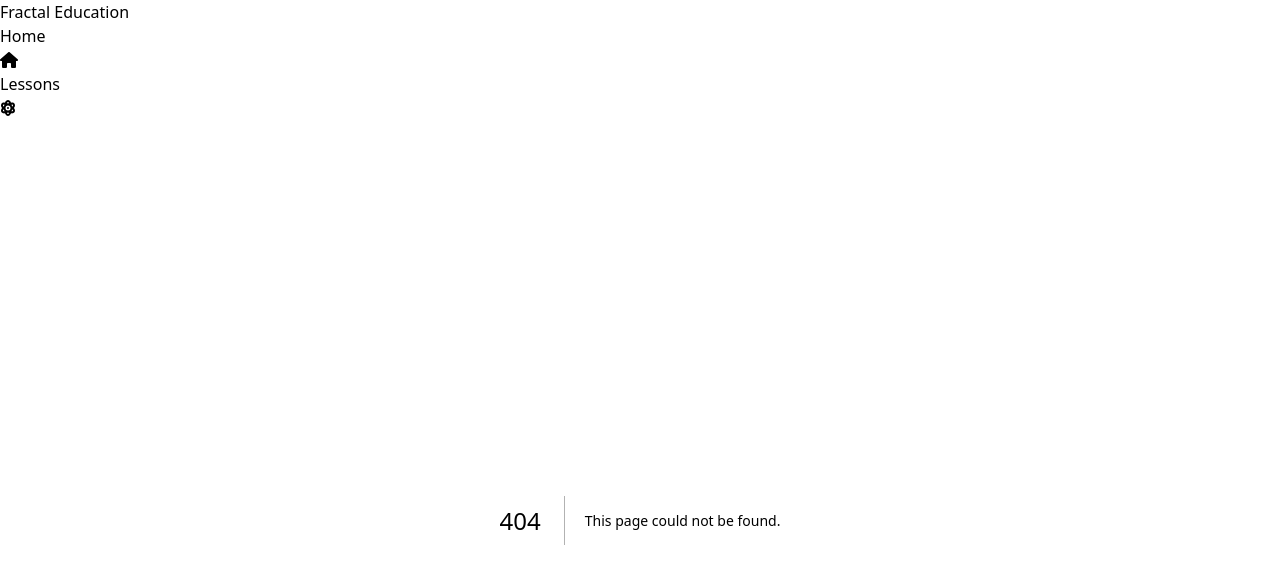
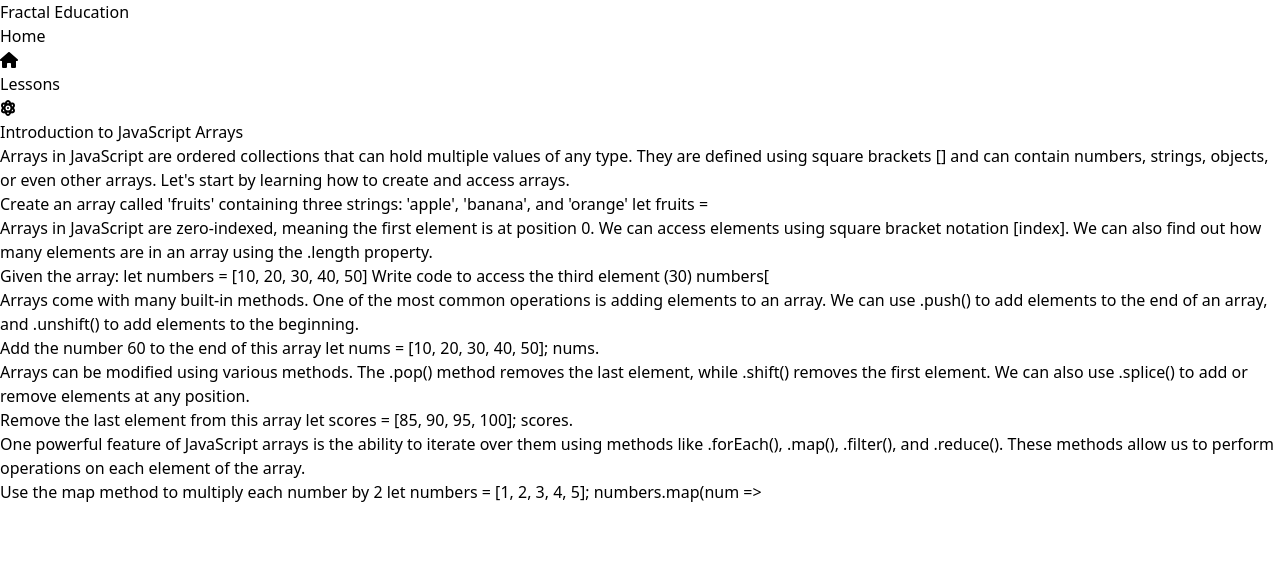
Before and after one commit to fractal-bootcamp/cs-education, a Next.js app in the folder frontend/: page /lessons/js-arrays-101 in a window 1280 px wide. Before the commit this address had no page. Shown: the top 584 px of the page. Built offline with nearby package versions, Linux system fonts and the light colour scheme.

Commit message:
Added individual lesson page navigation

```diff
--- /dev/null
+++ b/frontend/src/app/lessons/[slug]/page.tsx
@@ -0,0 +1,13 @@
+"use client";
+
+import LessonPage from "@/components/LessonPage";
+import { dummyLessons } from "@/lib/dummyLessons";
+import { useParams } from "next/navigation";
+
+const page = () => {
+  const params = useParams();
+  const lesson = dummyLessons.find((lesson) => lesson.id === params.slug);
+  return <div>{lesson ? <LessonPage lesson={lesson} /> : <div>Lesson not found</div>}</div>;
+};
+
+export default page;
--- a/frontend/src/app/lessons/page.tsx
+++ b/frontend/src/app/lessons/page.tsx
@@ -5,8 +5,8 @@ import React from "react";
 const Page = () => {
   return (
     <div className="p-2 flex flex-col gap-4">
-      {dummyLessons.map((lesson) => (
-        <LessonTab lesson={lesson} />
+      {dummyLessons.map((lesson, key) => (
+        <LessonTab key={key} lesson={lesson} />
       ))}
     </div>
   );
--- a/frontend/src/components/LessonPage.tsx
+++ b/frontend/src/components/LessonPage.tsx
@@ -11,11 +11,11 @@ const LessonPage = ({ lesson }: LessonPageProps) => {
     <div>
       <h1>{lesson.title}</h1>
       <div>
-        {lesson.lessonBody.map((block) => {
+        {lesson.lessonBody.map((block, key) => {
           if (block.type === "text") {
-            return <LessonBlockText block={block} />;
+            return <LessonBlockText key={key} block={block} />;
           } else if (block.type === "executable") {
-            return <LessonBlockExecutable block={block} />;
+            return <LessonBlockExecutable key={key} block={block} />;
           }
         })}
       </div>
--- a/frontend/src/components/LessonTab.tsx
+++ b/frontend/src/components/LessonTab.tsx
@@ -1,4 +1,5 @@
 import { Lesson } from "@/types/types";
+import Link from "next/dist/client/link";
 import React from "react";
 
 interface LessonTabProps {
@@ -7,9 +8,9 @@ interface LessonTabProps {
 
 const LessonTab = ({ lesson }: LessonTabProps) => {
   return (
-    <div className="p-2 border border-gray-200 rounded-md">
+    <Link href={`/lessons/${lesson.id}`} className="p-2 border border-gray-200 rounded-md">
       <p>{lesson.title}</p>
-    </div>
+    </Link>
   );
 };
 
--- a/frontend/src/lib/dummyLessons.ts
+++ b/frontend/src/lib/dummyLessons.ts
@@ -15,7 +15,7 @@ export const dummyLessons: Lesson[] = [
         id: "block-2",
         type: "executable",
         content:
-          "// Create an array called 'fruits' containing three strings: 'apple', 'banana', and 'orange'\nlet fruits = ",
+          "Create an array called 'fruits' containing three strings: 'apple', 'banana', and 'orange'\nlet fruits = ",
         answer: "['apple', 'banana', 'orange']",
       },
       {
@@ -28,7 +28,7 @@ export const dummyLessons: Lesson[] = [
         id: "block-4",
         type: "executable",
         content:
-          "// Given the array: let numbers = [10, 20, 30, 40, 50]\n// Write code to access the third element (30)\nnumbers[",
+          "Given the array: let numbers = [10, 20, 30, 40, 50]\nWrite code to access the third element (30)\nnumbers[",
         answer: "2]",
       },
       {
@@ -41,7 +41,7 @@ export const dummyLessons: Lesson[] = [
         id: "block-6",
         type: "executable",
         content:
-          "// Add the number 60 to the end of this array\nlet nums = [10, 20, 30, 40, 50];\nnums.",
+          "Add the number 60 to the end of this array\nlet nums = [10, 20, 30, 40, 50];\nnums.",
         answer: "push(60)",
       },
       {
@@ -54,7 +54,7 @@ export const dummyLessons: Lesson[] = [
         id: "block-8",
         type: "executable",
         content:
-          "// Remove the last element from this array\nlet scores = [85, 90, 95, 100];\nscores.",
+          "Remove the last element from this array\nlet scores = [85, 90, 95, 100];\nscores.",
         answer: "pop()",
       },
       {
@@ -67,7 +67,7 @@ export const dummyLessons: Lesson[] = [
         id: "block-10",
         type: "executable",
         content:
-          "// Use the map method to multiply each number by 2\nlet numbers = [1, 2, 3, 4, 5];\nnumbers.map(num => ",
+          "Use the map method to multiply each number by 2\nlet numbers = [1, 2, 3, 4, 5];\nnumbers.map(num => ",
         answer: "num * 2",
       },
     ],
@@ -86,7 +86,7 @@ export const dummyLessons: Lesson[] = [
         id: "block-2",
         type: "executable",
         content:
-          "// Given an array of numbers, use map to create a new array with each number squared.\nlet numbers = [1, 2, 3, 4];\nlet squares = numbers.map(num => ",
+          "Given an array of numbers, use map to create a new array with each number squared.\nlet numbers = [1, 2, 3, 4];\nlet squares = numbers.map(num => ",
         answer: "num * num",
       },
       {
@@ -99,7 +99,7 @@ export const dummyLessons: Lesson[] = [
         id: "block-4",
         type: "executable",
         content:
-          "// Use map to convert an array of strings to uppercase.\nlet fruits = ['apple', 'banana', 'cherry'];\nlet upperFruits = fruits.map(fruit => ",
+          "Use map to convert an array of strings to uppercase.\nlet fruits = ['apple', 'banana', 'cherry'];\nlet upperFruits = fruits.map(fruit => ",
         answer: "fruit.toUpperCase()",
       },
       {
@@ -112,7 +112,7 @@ export const dummyLessons: Lesson[] = [
         id: "block-6",
         type: "executable",
         content:
-          "// Given an array of objects, use map to create an array of names.\nlet users = [{ name: 'Alice' }, { name: 'Bob' }, { name: 'Charlie' }];\nlet names = users.map(user => ",
+          "Given an array of objects, use map to create an array of names.\nlet users = [{ name: 'Alice' }, { name: 'Bob' }, { name: 'Charlie' }];\nlet names = users.map(user => ",
         answer: "user.name",
       },
       {
@@ -125,7 +125,7 @@ export const dummyLessons: Lesson[] = [
         id: "block-8",
         type: "executable",
         content:
-          "// Use map to add 10 to each number in the array.\nlet numbers = [5, 10, 15];\nlet increased = numbers.map(num => ",
+          "Use map to add 10 to each number in the array.\nlet numbers = [5, 10, 15];\nlet increased = numbers.map(num => ",
         answer: "num + 10",
       },
       {
@@ -138,7 +138,7 @@ export const dummyLessons: Lesson[] = [
         id: "block-10",
         type: "executable",
         content:
-          "// Use map to create an array of objects with the original number and its square.\nlet numbers = [1, 2, 3];\nlet numberObjects = numbers.map(num => ({ number: num, square: ",
+          "Use map to create an array of objects with the original number and its square.\nlet numbers = [1, 2, 3];\nlet numberObjects = numbers.map(num => ({ number: num, square: ",
         answer: "num * num }))",
       },
     ],
```
